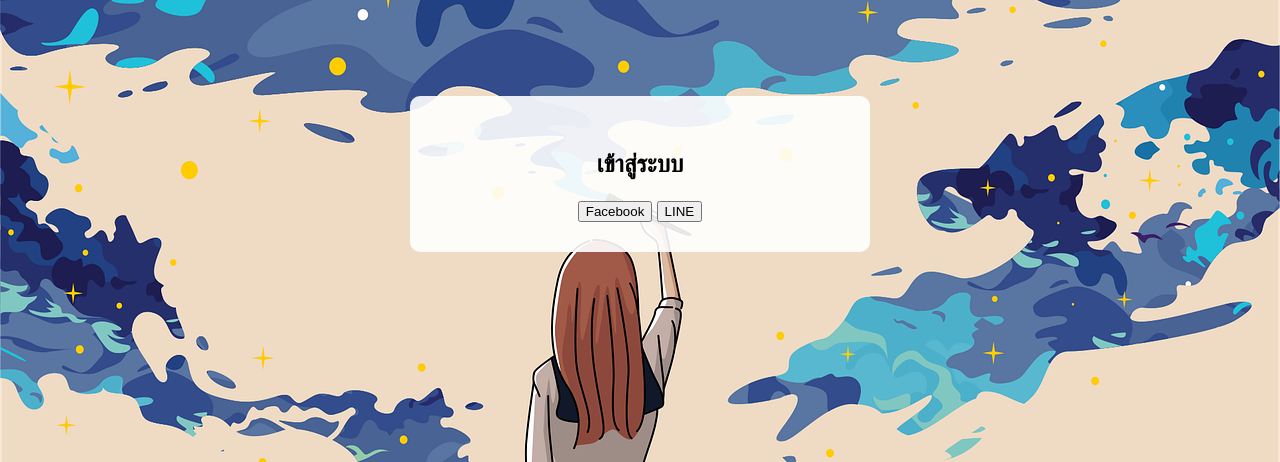
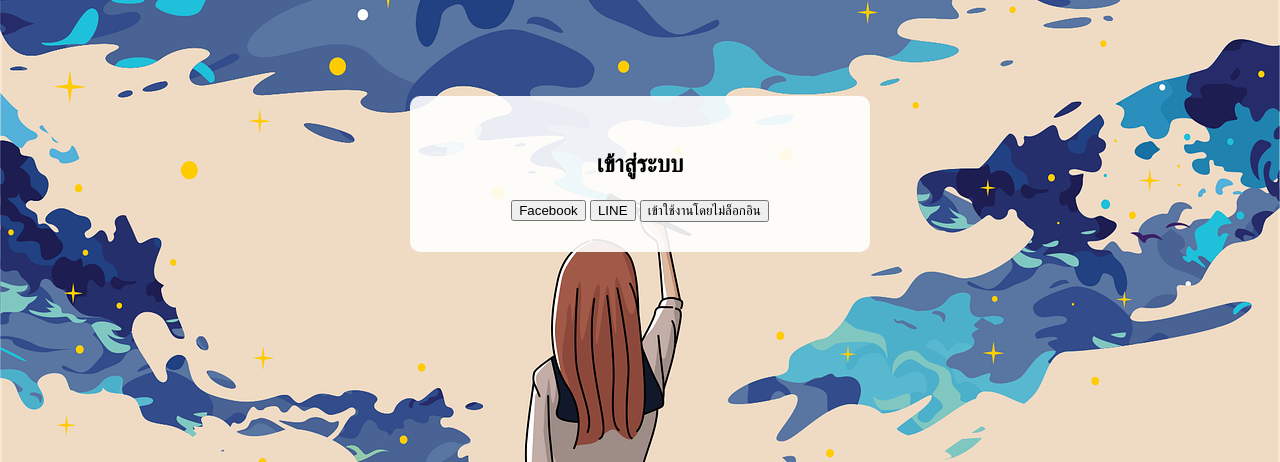
Before and after one commit to HD599/SAFEJAI, a Flask app: page / in a window 1280 px wide. Shown: the part 226-688 px from the top of the page. Run offline with Flask 3, Linux system fonts and the light colour scheme.

Commit message:
Update index.html

```diff
--- a/templates/index.html
+++ b/templates/index.html
@@ -12,6 +12,7 @@
       <h2>เข้าสู่ระบบ</h2>
       <a href="/auth/facebook"><button>Facebook</button></a>
       <a href="/auth/line"><button>LINE</button></a>
+      <a href="/auth/anonymous"><button>เข้าใช้งานโดยไม่ล็อกอิน</button></a>
     </div>
   {% else %}
     <div class="quiz-box">
```
